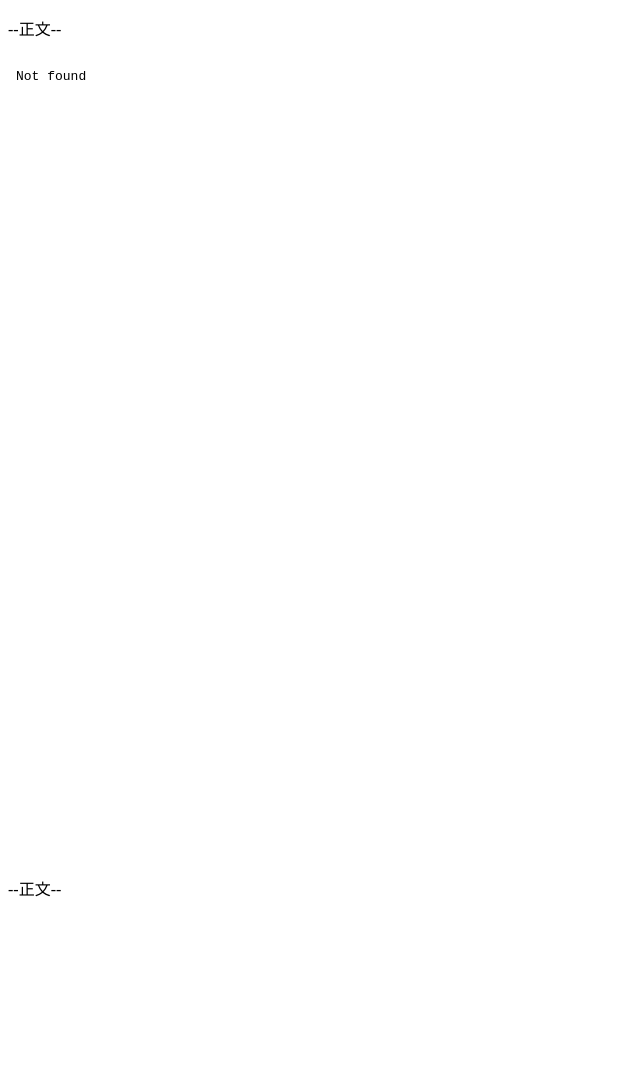
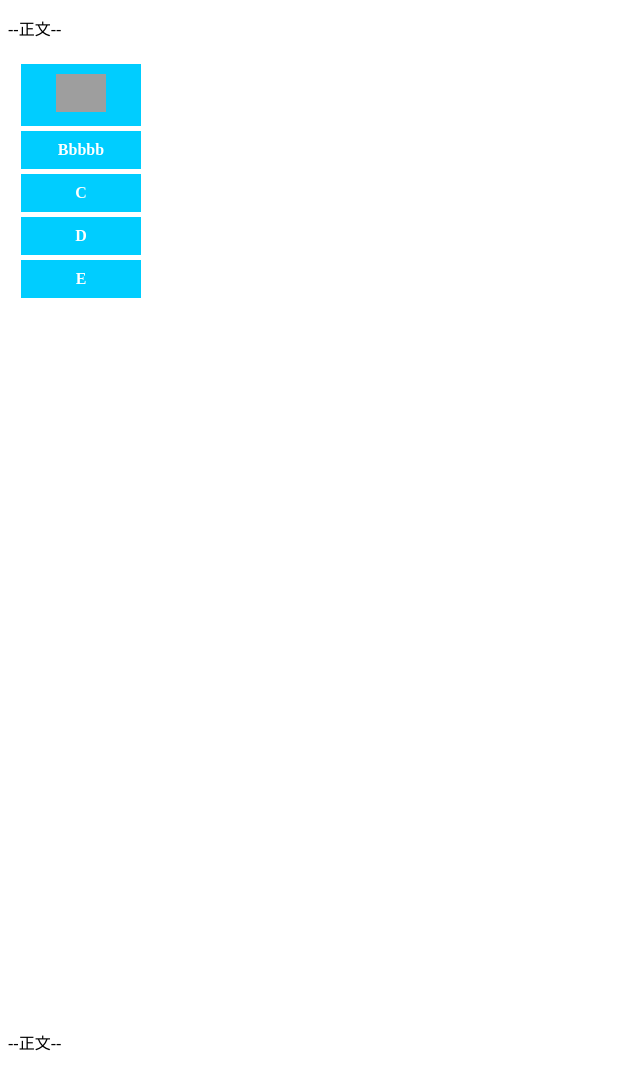
Before and after one commit to PrinceDiana/html-demo, a plain HTML site: page iframe.html in a window 1280 px wide. Shown: the whole page, without its empty margins (0-640 px from the left). Before the commit the page ends 916 px from the top, so only its background shows below. Drawn offline with nearby package versions, Linux system fonts and the light colour scheme.

Commit message:
iframe print

```diff
--- a/iframe.html
+++ b/iframe.html
@@ -19,17 +19,32 @@
         <p>--正文--</p>
         <iframe
             id="myiframe"
-            src="http://127.0.0.1:5501/xhr.html"
+            src="http://127.0.0.1:5501/demo.html"
             frameborder="0"
         ></iframe>
+
+        <embed src="http://127.0.0.1:5501/demo.html" id="myEmbed" />
         <p>--正文--</p>
 
-        <script type="text/javascript" src="https://cdnjs.cloudflare.com/ajax/libs/jquery/1.11.0/jquery.min.js"></script>
+        <script
+            type="text/javascript"
+            src="https://cdnjs.cloudflare.com/ajax/libs/jquery/1.11.0/jquery.min.js"
+        ></script>
 
         <script>
             $(function() {
                 var ifm = document.getElementById("myiframe");
                 ifm.height = document.documentElement.clientHeight;
+
+                console.log("iframe contentWindow: ", ifm.contentWindow.print);
+                console.log(
+                    "embed contentWindow:",
+                    document.getElementById("myEmbed").contentWindow
+                );
+
+                setTimeout(() => {
+                    ifm.contentWindow.print();
+                }, 2000)
             });
         </script>
     </body>
```
Also changed, not shown: 1 other file.
